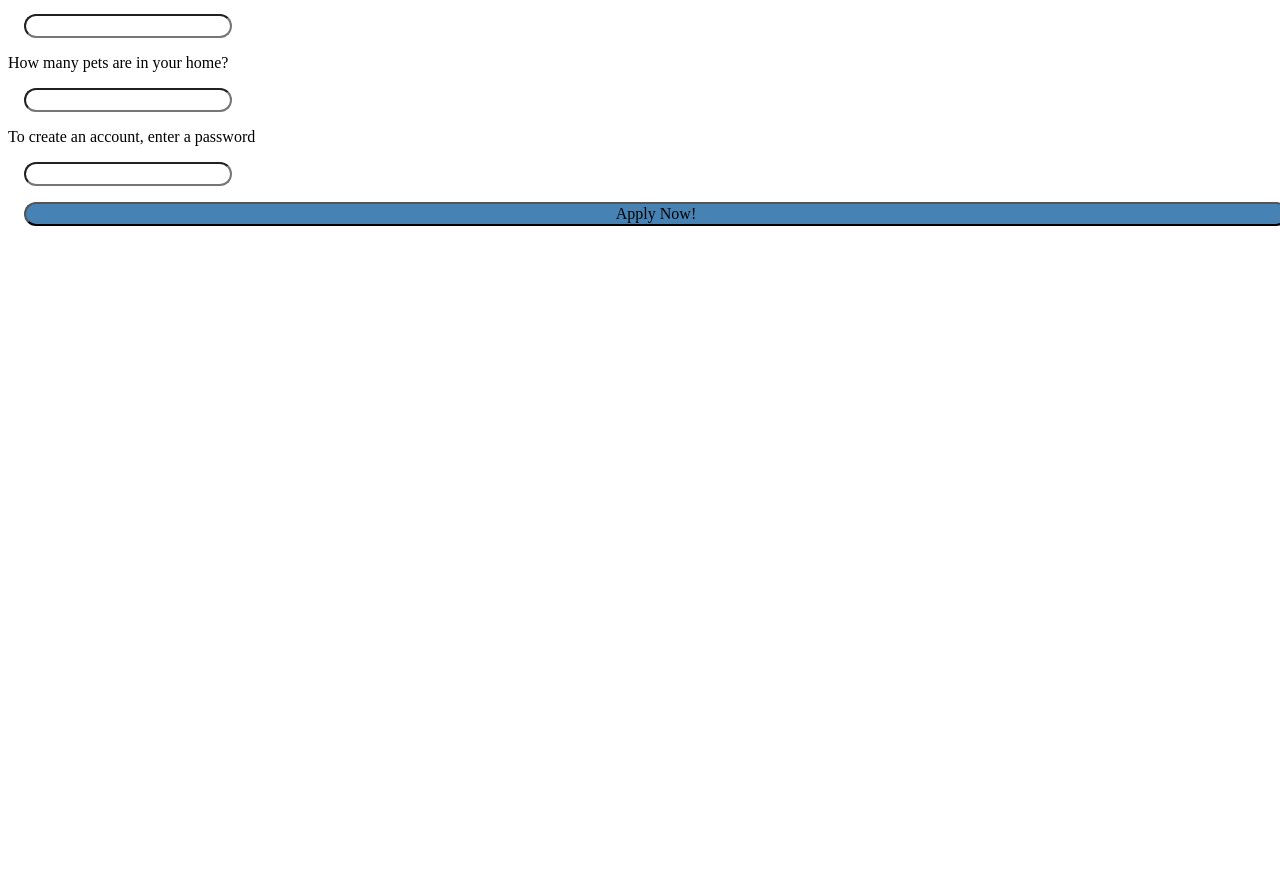
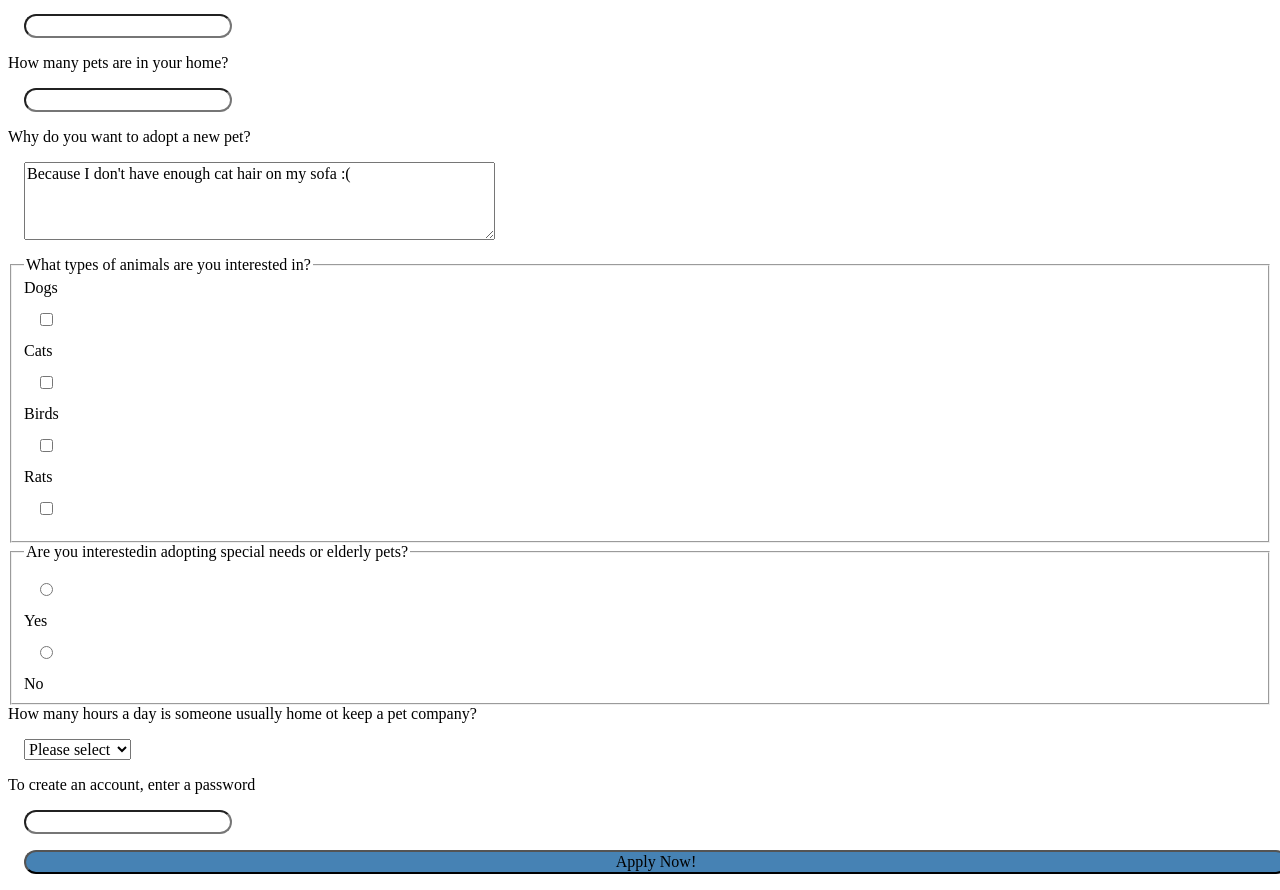
Before and after one commit to marysennello/web-forms, a plain HTML site: page index.html in a window 1280 px wide. Shown: the part 248-1138 px from the top of the page. Before the commit the page ends 800 px from the top, so only its background shows below. Drawn offline with Linux system fonts and the light colour scheme.

Commit message:
More fields

```diff
--- a/index.html
+++ b/index.html
@@ -25,6 +25,47 @@
         <input type="number" name="petCount">
       </label>
 
+      <label>Why do you want to adopt a new pet?
+        <textarea name="applicantReason" rows="4" cols="50">Because I don't have enough cat hair on my sofa :(</textarea>
+      </label>
+
+      <fieldset>
+        <legend>What types of animals are you interested in? </legend>
+        <label>Dogs
+          <input type="checkbox" name="species" value="dogs">
+        </label>
+        <label>Cats
+          <input type="checkbox" name="species" value="cats">
+        </label>
+        <label>Birds
+          <input type="checkbox" name="species" value="birds">
+        </label>
+        <label>Rats
+          <input type="checkbox" name="species" value="rats">
+        </label>
+      </fieldset>
+
+      <fieldset>
+        <legend>Are you interestedin adopting special needs or elderly pets?</legend>
+        <label>
+          <input type="radio" name="special" value="yes">
+          Yes
+        </label>
+        <label>
+          <input type="radio" name="special" value="no">
+          No
+        </label>
+      </fieldset>
+        <label> How many hours a day is someone usually home ot keep a pet company?
+          <select name="hours">
+            <option value="">Please select</option>
+            <option value="few">less than 10</option>
+            <option value="some">10 to 16</option>
+            <option value="many">more than 16</option>
+          </select>
+        </label>
+
+
       <label>To create an account, enter a password
         <input type="password" name="accountPW">
       </label>
```
